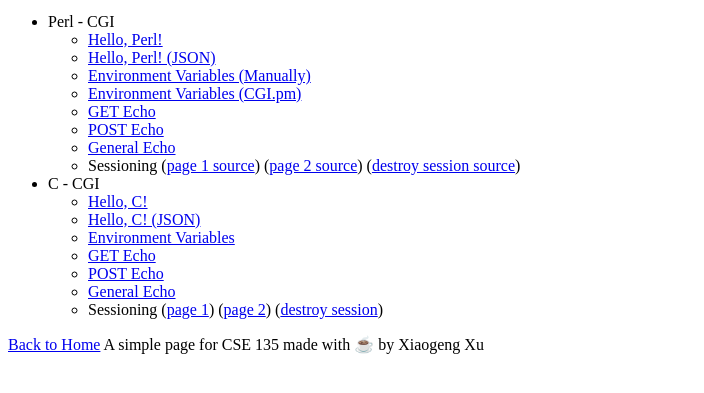
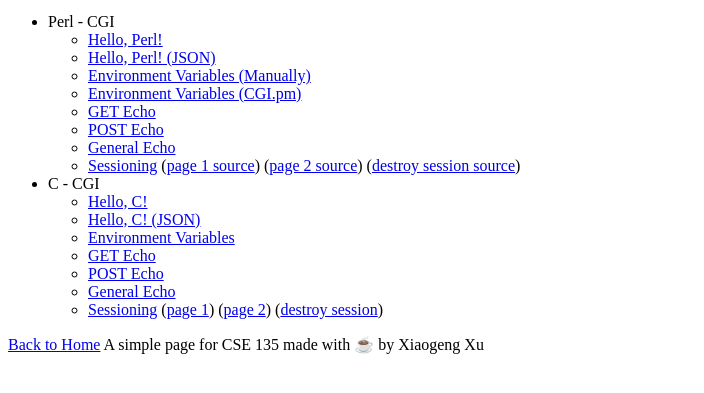
Before and after one commit to OctFog/CSE-135-1deca.de, a plain HTML site: page cgi.html in a window 1280 px wide. Shown: the part 101-494 px from the top of the page, without its empty margins (0-704 px from the left). Drawn offline with Linux system fonts and the light colour scheme.

Commit message:
Update form links in cgi.html

```diff
--- a/cgi.html
+++ b/cgi.html
@@ -18,7 +18,7 @@
           <li><a href="https://1deca.de/cgi-bin/perl-get-echo.pl">GET Echo </a></li>
           <li><a href="https://1deca.de/cgi-bin/perl-post-echo.pl">POST Echo </a></li>
           <li><a href="https://1deca.de/cgi-bin/perl-general-echo.pl">General Echo </a></li>
-          <li>Sessioning
+          <li><a href="https://1deca.de/perl-cgiform.html">Sessioning</a>
             (<a href="https://1deca.de/cgi-bin/perl-sessions-1.pl">page 1 source</a>)
             (<a href="https://1deca.de/cgi-bin/perl-sessions-2.pl">page 2 source</a>)
             (<a href="https://1deca.de/cgi-bin/perl-destroy-session.pl">destroy session source</a>)
@@ -29,12 +29,12 @@
         <li>C - CGI
             <ul>
                 <li><a href="https://1deca.de/cgi-bin/c-hello-html-world.cgi">Hello, C!</a></li>
-                <li><a href="https://1deca.de/cgi-bin/c-hello-json-world.cgi">Hello, C! (JSON) </a></li>
+                <li><a href="https://1deca.de/cgi-bin/c-hello-json-world.cgi">Hello, C! (JSON)</a></li>
                 <li><a href="https://1deca.de/cgi-bin/c-env.cgi">Environment Variables </a></li>
-                <li><a href="https://1deca.de/cgi-bin/c-get-echo.cgi">GET Echo </a></li>
-                <li><a href="https://1deca.de/cgi-bin/c-post-echo.cgi">POST Echo </a></li>
+                <li><a href="https://1deca.de/cgi-bin/c-get-echo.cgi">GET Echo</a></li>
+                <li><a href="https://1deca.de/cgi-bin/c-post-echo.cgi">POST Echo</a></li>
                 <li><a href="https://1deca.de/cgi-bin/c-general-request-echo.cgi">General Echo </a></li>
-                <li>Sessioning
+                <li><a href="https://1deca.de/c-cgiform.html">Sessioning</a>
                     (<a href="https://1deca.de/cgi-bin/c-sessions-1.cgi">page 1</a>)
                     (<a href="https://1deca.de/cgi-bin/c-sessions-2.cgi">page 2</a>)
                     (<a href="https://1deca.de/cgi-bin/c-destroy-session.cgi">destroy session</a>)
```
